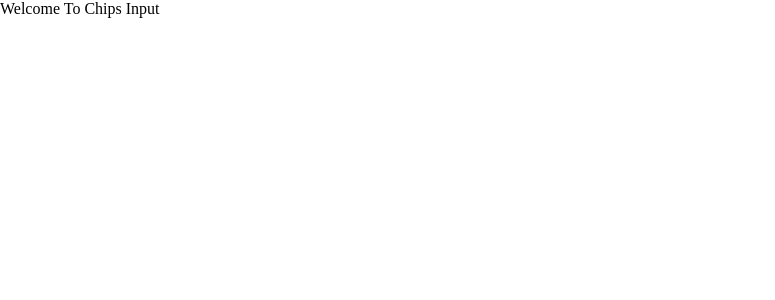
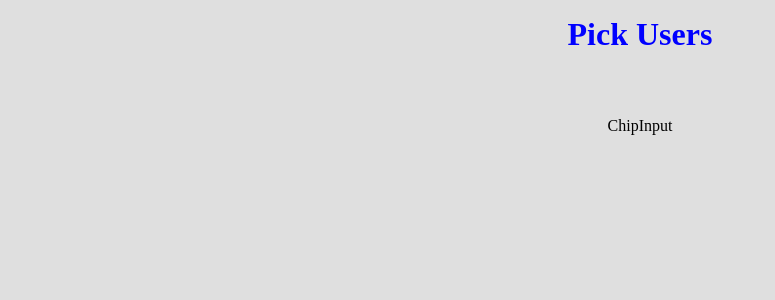
Before and after one commit to FaizBShah/Chip-Input, a React app: page / in a window 1280 px wide. Shown: the top 300 px of the page, without its empty margins (0-775 px from the left). Built offline with nearby package versions, Linux system fonts and the light colour scheme.

Commit message:
Created basic layout for home page

```diff
--- a/src/App.scss
+++ b/src/App.scss
@@ -2,6 +2,7 @@
   margin: 0;
   padding: 0;
   box-sizing: border-box;
+  background-color: #dfdfdf;
 }
 
 a {
--- a/src/App.tsx
+++ b/src/App.tsx
@@ -1,8 +1,16 @@
 import { FC } from 'react';
+import { BrowserRouter as Router, Routes, Route } from 'react-router-dom';
 import './App.scss';
+import HomePage from './pages/HomePage';
 
 const App: FC = () => {
-  return <div>Welcome To Chips Input</div>;
+  return (
+    <Router>
+      <Routes>
+        <Route path="/" element={<HomePage />} />
+      </Routes>
+    </Router>
+  );
 };
 
 export default App;
--- /dev/null
+++ b/src/components/ChipInput/ChipInput.tsx
@@ -0,0 +1,8 @@
+import { FC } from 'react';
+import './ChipInput.scss';
+
+const ChipInput: FC = () => {
+  return <div>ChipInput</div>;
+};
+
+export default ChipInput;
--- /dev/null
+++ b/src/components/ChipInput/index.tsx
@@ -0,0 +1 @@
+export { default } from './ChipInput';
--- /dev/null
+++ b/src/pages/HomePage/HomePage.scss
@@ -0,0 +1,11 @@
+.header-text {
+  text-align: center;
+  margin-top: 1rem;
+  color: blue;
+}
+
+.input-container {
+  display: flex;
+  justify-content: center;
+  margin-top: 4rem;
+}
--- /dev/null
+++ b/src/pages/HomePage/HomePage.tsx
@@ -0,0 +1,16 @@
+import { FC } from 'react';
+import './HomePage.scss';
+import ChipInput from '../../components/ChipInput';
+
+const HomePage: FC = () => {
+  return (
+    <>
+      <h1 className="header-text">Pick Users</h1>
+      <div className="input-container">
+        <ChipInput />
+      </div>
+    </>
+  );
+};
+
+export default HomePage;
--- /dev/null
+++ b/src/pages/HomePage/index.tsx
@@ -0,0 +1 @@
+export { default } from './HomePage';
```
Also changed, not shown: src/components/ChipInput/ChipInput.scss (added).
